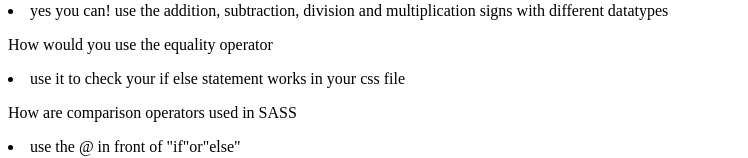
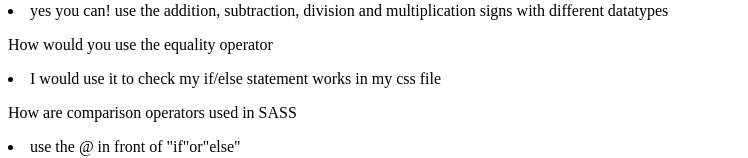
Before and after one commit to camorris/sass, a plain HTML site: page index.html in a window 1280 px wide. Shown: the part 442-600 px from the top of the page, without its empty margins (0-748 px from the left). Drawn offline with Linux system fonts and the light colour scheme.

Commit message:
Corrected -several sentences in the file on line 34

```diff
--- a/index.html
+++ b/index.html
@@ -31,7 +31,7 @@
       <p>Can you use Arithmetic operators</p>
         <li>yes you can! use the addition, subtraction, division and multiplication signs with different datatypes </li>
       <p>How would you use the equality operator</p>
-        <li> use it to check your if else statement works in your css file</li>
+        <li> I would use it to check my if/else statement works in my css file</li>
       <p>How are comparison operators used in SASS</p>
         <li>use the @ in front of "if"or"else"</li>
         <li> > < >= <= </li>
```
